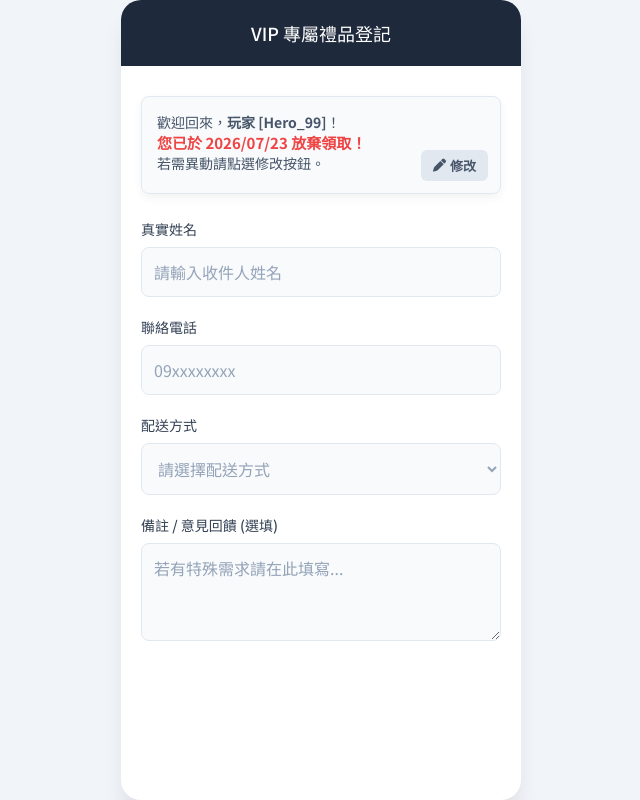
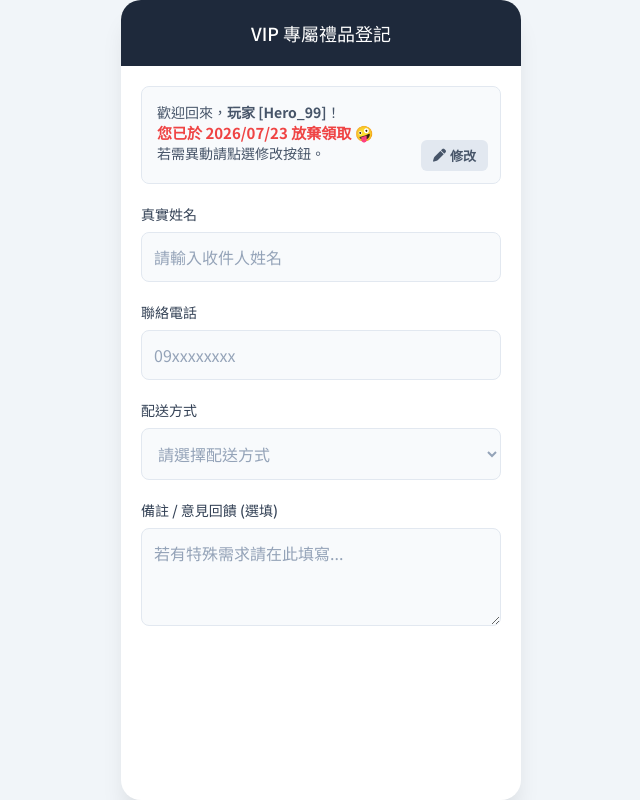
Before and after one commit to gemini82619-afk/vip-gift-system, a plain HTML site: page vip_player_demo_decline_returning.html in a window 1280 px wide. Both pictures are taken after a click on the button "驗證並繼續". Shown: the whole page, without its empty margins (319-959 px from the left). Drawn offline with Linux system fonts and the light colour scheme.

Commit message:
Update vip_player_demo_decline_returning.html

```diff
--- a/vip_player_demo_decline_returning.html
+++ b/vip_player_demo_decline_returning.html
@@ -35,17 +35,44 @@
             color: white;
             padding: 20px;
             text-align: center;
+            position: relative;
+            z-index: 30;
         }
         .header h1 { margin: 0; font-size: 18px; font-weight: 500;}
+
+        /* 取消外層的捲動，將外層設為隱藏 */
         .content {
-            padding: 30px 20px;
+            flex-grow: 1;
+            display: flex;
+            flex-direction: column;
+            overflow: hidden;
+        }
+
+        /* 每個視窗預設佔滿高度 */
+        .view-section { display: none; flex-direction: column; flex-grow: 1; height: 100%; overflow: hidden; }
+        .view-section.active { display: flex; animation: fadeIn 0.3s; }
+        @keyframes fadeIn { from { opacity: 0; transform: translateY(10px); } to { opacity: 1; transform: translateY(0); } }
+
+        /* 通用的可捲動容器 */
+        .scroll-container {
             flex-grow: 1;
             overflow-y: auto;
+            padding: 30px 20px;
         }
 
-        .view-section { display: none; }
-        .view-section.active { display: block; animation: fadeIn 0.3s; }
-        @keyframes fadeIn { from { opacity: 0; transform: translateY(10px); } to { opacity: 1; transform: translateY(0); } }
+        /* 上方固定提示區塊 */
+        .form-fixed-header {
+            padding: 20px 20px 10px 20px;
+            flex-shrink: 0;
+            background-color: #fff;
+            z-index: 10;
+        }
+        /* 下方表單可捲動區塊 */
+        .form-scroll-body {
+            flex-grow: 1;
+            overflow-y: auto;
+            padding: 10px 20px 30px 20px;
+        }
 
         .form-group { margin-bottom: 20px; }
         .form-group label { display: block; margin-bottom: 8px; font-weight: 500; color: #334155; font-size: 14px;}
@@ -116,7 +143,7 @@
         }
         .btn-secondary-outline:hover { background-color: #f8fafc; }
 
-        /* 取消按鈕樣式 (灰底灰框黑字) */
+        /* 滾出去按鈕樣式 (灰底灰框黑字) */
         .btn-gray-solid {
             background-color: #e2e8f0;
             color: #0f172a;
@@ -157,14 +184,10 @@
             border-radius: 8px;
             padding: 15px;
             padding-bottom: 20px; /* 給按鈕留空間 */
-            margin-bottom: 25px;
             font-size: 14px;
             color: #475569;
             position: relative; /* 供按鈕絕對定位使用 */
-            position: sticky;
-            top: -1px;
-            z-index: 20;
-            box-shadow: 0 4px 10px rgba(0, 0, 0, 0.05); /* 這是選用的陰影效果 */
+            margin-bottom: 0;
         }
         .text-center { text-align: center; }
 
@@ -173,7 +196,7 @@
             position: absolute; top: 0; left: 0; width: 100%; height: 100%;
             background: rgba(0,0,0,0.5);
             display: none; justify-content: center; align-items: center;
-            z-index: 10;
+            z-index: 50;
         }
         .modal {
             background: white; width: 85%; border-radius: 12px; padding: 25px 20px;
@@ -206,6 +229,7 @@
     <div class="content">
         <!-- View 1: 身分驗證 -->
         <div id="view-auth" class="view-section active">
+            <div class="scroll-container">
                 <div class="text-center" style="margin-bottom: 30px;">
                     <i class="fa-solid fa-shield-halved" style="font-size: 48px; color: #3b82f6; margin-bottom: 15px;"></i>
                     <h2 style="margin: 0; color: #1e293b; font-size: 20px;">身分驗證</h2>
@@ -226,18 +250,22 @@
                 <button class="btn-primary" onclick="switchView('view-form')">驗證並繼續</button>
                 <p style="text-align: center; font-size: 12px; color: #94a3b8; margin-top: 20px;">錯誤達 3 次將暫停驗證 15 分鐘</p>
             </div>
+        </div>
 
         <!-- View 5: 資料填寫表單 (預設為空且鎖定) -->
         <div id="view-form" class="view-section">
+            <div class="form-fixed-header">
                 <div class="info-card">
                     歡迎回來，<strong>玩家 [Hero_99]</strong>！<br>
-                <span style="color: #ef4444; font-weight: bold; font-size: 15px;">您已於 2026/07/23 放棄領取！</span><br>
+                    <span style="color: #ef4444; font-weight: bold; font-size: 15px;">您已於 2026/07/23 放棄領取 🤪</span><br>
                     若需異動請點選修改按鈕。
                     <button id="btnEnableEdit" class="btn-edit-small" onclick="enableEditMode()">
                         <i class="fa-solid fa-pen"></i> 修改
                     </button>
                 </div>
+            </div>
 
+            <div class="form-scroll-body">
                 <div class="form-group">
                     <label>真實姓名</label>
                     <input type="text" id="inputName" placeholder="請輸入收件人姓名" value="" disabled>
@@ -300,27 +328,30 @@
                     <textarea rows="3" id="inputRemark" placeholder="若有特殊需求請在此填寫..." disabled></textarea>
                 </div>
 
-            <!-- 操作按鈕區域：預設隱藏，點選修改後才會顯示 -->
                 <div class="form-row" id="actionRow" style="margin-top: 20px; display: none;">
-                <button id="btnGetOut" class="btn-gray-solid" style="flex: 1; margin-top: 0;" onclick="getOut()">取消</button>
+                    <button id="btnGetOut" class="btn-gray-solid" style="flex: 1; margin-top: 0;" onclick="getOut()">滾出去</button>
                     <button id="btnSubmit" class="btn-primary" style="flex: 2; margin-top: 0;" onclick="showModal()">確認送出</button>
+                </div>
             </div>
         </div>
 
         <!-- View 6: 登記完成 -->
-        <div id="view-success" class="view-section text-center" style="padding-top: 50px;">
+        <div id="view-success" class="view-section">
+            <div class="scroll-container text-center" style="padding-top: 50px;">
                 <i class="fa-solid fa-circle-check" style="font-size: 64px; color: #22c55e; margin-bottom: 20px;"></i>
                 <h2 style="color: #1e293b;">異動完成！</h2>
                 <p style="color: #64748b; margin-bottom: 30px;">您的最新收件資訊已成功留存。我們將於活動結束後陸續安排寄出，再請留意物流通知。</p>
-            <div class="info-card" style="text-align: left;">
+                <div class="info-card" style="text-align: left; margin-bottom: 15px;">
                     💡 <strong>溫馨提醒：</strong><br>
                     在 2026/07/30 截止日前，若需修改地址，可再次點擊原通知連結進行更新。
                 </div>
                 <button class="btn-secondary-outline" onclick="switchView('view-auth')">返回首頁</button>
             </div>
+        </div>
 
         <!-- View 7: 模擬電子地圖 (E-map) -->
         <div id="view-emap" class="view-section">
+            <div class="scroll-container">
                 <button class="btn-secondary" style="margin-top:0; margin-bottom: 15px; padding: 8px 12px; width: auto; font-size: 14px; color: #3b82f6; background: #eff6ff; border-radius: 20px;" onclick="switchView('view-form')">
                     <i class="fa-solid fa-chevron-left"></i> 返回表單
                 </button>
@@ -335,6 +366,7 @@
                 <div class="store-item" onclick="confirmStore('7-ELEVEN 逢甲門市 (台中市西屯區逢甲路999號)')">
                     <div class="store-name"><i class="fa-solid fa-store" style="color: #10b981;"></i> 7-ELEVEN 逢甲門市</div>
                     <div class="store-address">台中市西屯區逢甲路999號</div>
+                </div>
             </div>
         </div>
     </div>
@@ -358,32 +390,21 @@
 </div>
 
 <script>
-    // 啟用編輯模式腳本
     function enableEditMode() {
-        // 1. 移除表單所有輸入元件的 disabled 屬性
         document.querySelectorAll('#view-form input, #view-form select, #view-form textarea, #view-form button').forEach(el => {
             el.removeAttribute('disabled');
         });
 
-        // 確保根據預設選項顯示對應配送欄位
         toggleDeliveryMode();
-
-        // 2. 隱藏右上角的「修改」按鈕
         document.getElementById('btnEnableEdit').style.display = 'none';
-
-        // 3. 顯示下方的操作按鈕區域 (包含取消與確認送出)
         document.getElementById('actionRow').style.display = 'flex';
     }
 
-    // 觸發「取消」按鈕腳本
     function getOut() {
-        // 1. 清空上方收件資訊欄位
         document.getElementById('inputName').value = '';
         document.getElementById('inputPhone').value = '';
         document.getElementById('inputAddress').value = '';
         document.getElementById('inputRemark').value = '';
-
-        // 2. 直接返回首頁 (身分驗證)
         switchView('view-auth');
     }
 
@@ -411,7 +432,6 @@
     }
 
     function updateModalData() {
-        // 動態抓取當前輸入框的值更新至確認視窗
         document.getElementById('confirmName').innerText = document.getElementById('inputName').value || '(未填寫)';
         document.getElementById('confirmPhone').innerText = document.getElementById('inputPhone').value || '(未填寫)';
 
```
Lines whose indentation alone changed are shown as unchanged.
